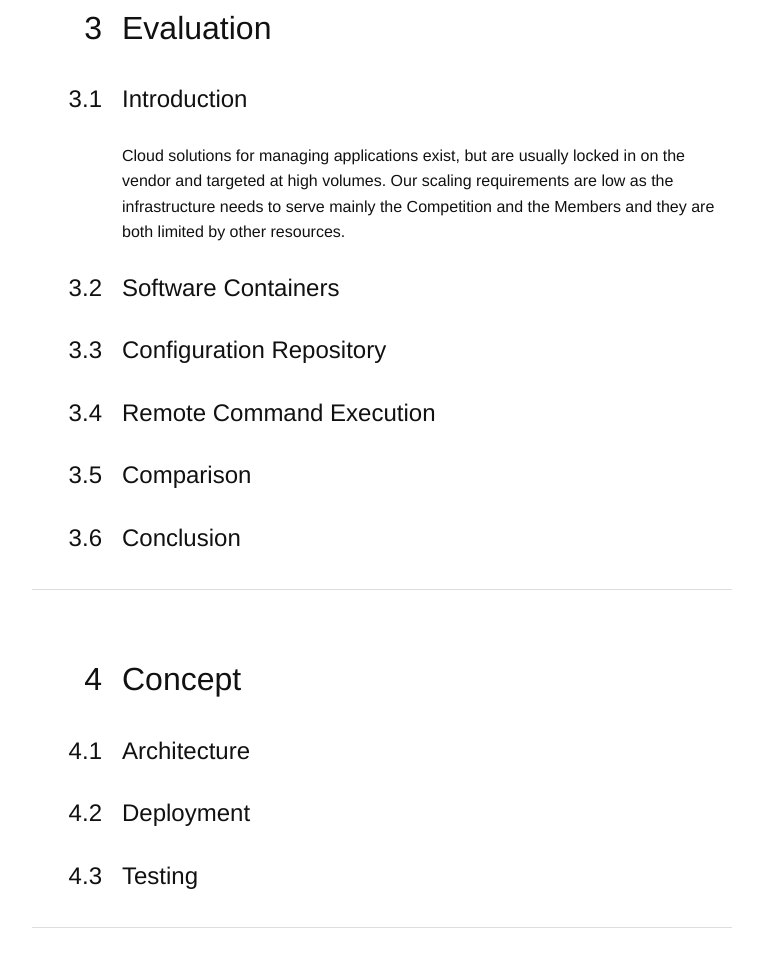
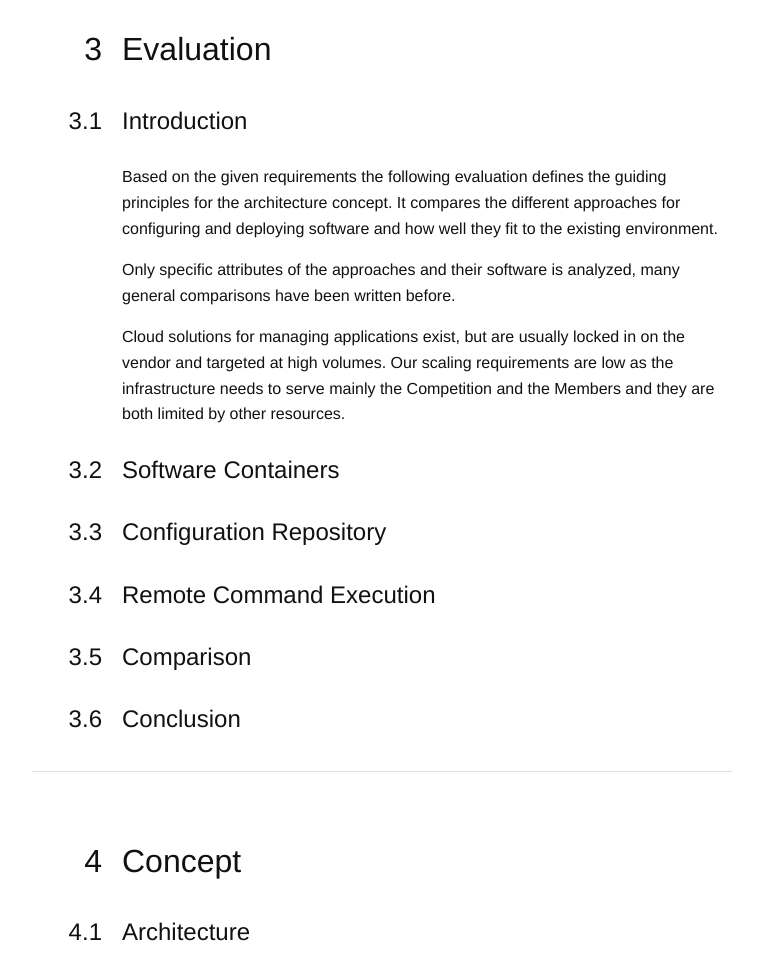
Before and after one commit to fabian/code-driven-infrastructure, a website: page index.html in a window 1280 px wide. Shown: the part 10832-11796 px from the top of the page, without its empty margins (16-779 px from the left). Drawn offline with nearby package versions, Linux system fonts and the light colour scheme.

Commit message:
Add introduction Evaluation

```diff
--- a/index.html
+++ b/index.html
@@ -431,7 +431,8 @@ maintenance of the infrastructure. There are four developers working full-time
 for WorldSkills International, there is no designated system administrator.
 Developers have different backgrounds and therefor different knowledge about
 specific components of the instrastructure but they all share the
-responsibility for keeping the infrastructure running.
+responsibility for keeping the infrastructure running. They work from three
+different time zones.
 </td>
 </tr>
 <tr>
@@ -1435,6 +1436,18 @@ tools might require the installation of additional software.
 <h3>Introduction</h3>
 
 <p>
+Based on the given requirements the following evaluation defines the guiding
+principles for the architecture concept. It compares the different approaches
+for configuring and deploying software and how well they fit to the existing
+environment.
+</p>
+
+<p>
+Only specific attributes of the approaches and their software is analyzed,
+many general comparisons have been written before.
+</p>
+
+<p>
 Cloud solutions for managing applications exist, but are usually locked in on
 the vendor and targeted at high volumes. Our scaling requirements are low as
 the infrastructure needs to serve mainly the Competition and the Members and
```
